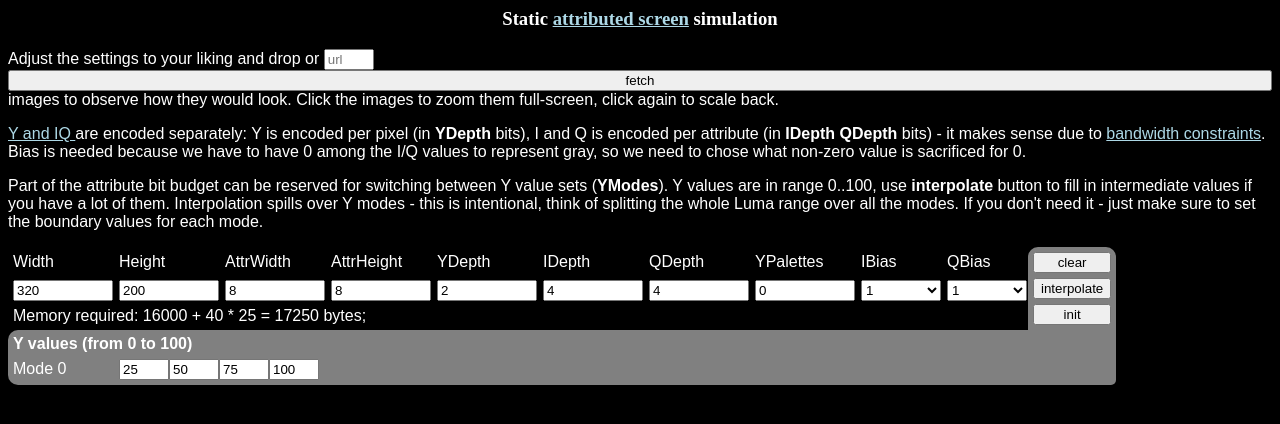
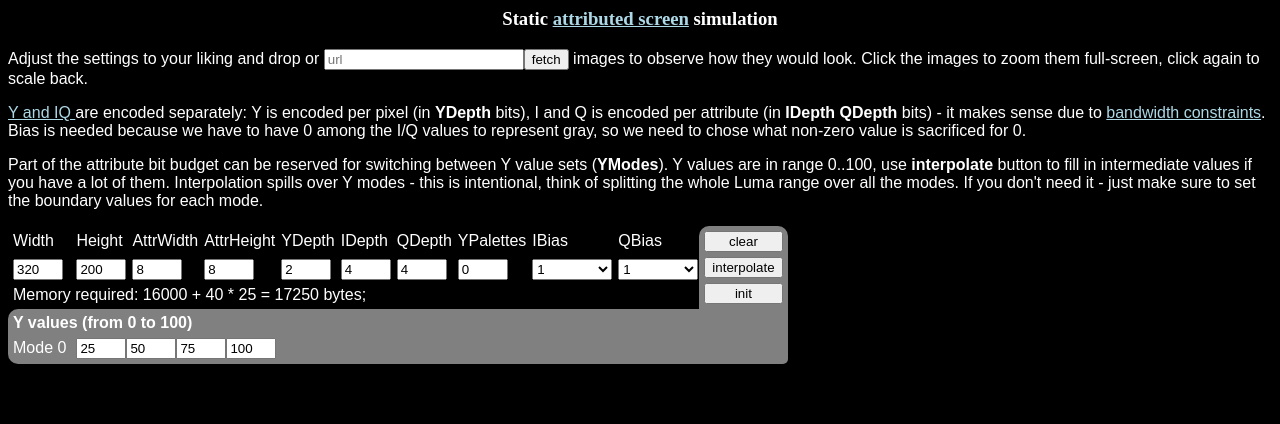
Before and after one commit to copperscreen/attribscreen, a website: page index.html in a window 1280 px wide. Drawn offline with Linux system fonts and the light colour scheme.

Commit message:
styles and typo fixed

```diff
--- a/index.html
+++ b/index.html
@@ -1,7 +1,8 @@
 <style>
 	tr:first-child + tr > td > input:not([type=button]){width:100px}
-	input:not([type=button]){width:50px}
-	select  {     width: 80px;    			height: 1.6em;		}
+	input:not([type=button]):not(#url){width:50px}
+	#url  	{ width: 200px; 						}
+	select  { width: 80px;    			height: 1.6em;		}
 	body    { background-color: black; 		color: white; 		}
         table   { border-collapse: collapse; 					}
 	.gray   { background: gray; 						}
@@ -12,7 +13,7 @@
         .top    { border-radius: 10px 10px 0 0;		padding: 5px;   	text-align: center; }
         .second, .third { text-align: center;  		padding: 5px; 		}
 
-	input[type=button] {width:100%}
+	input[type=button]:not(#fetch) {width:100%}
 	input[value=clear] {margin-top:5px;}
 
         #params tr td.left { 				border-radius: 10px 0 0 0;    		padding: 5px; 		}
```
Also changed, not shown: README.md.
